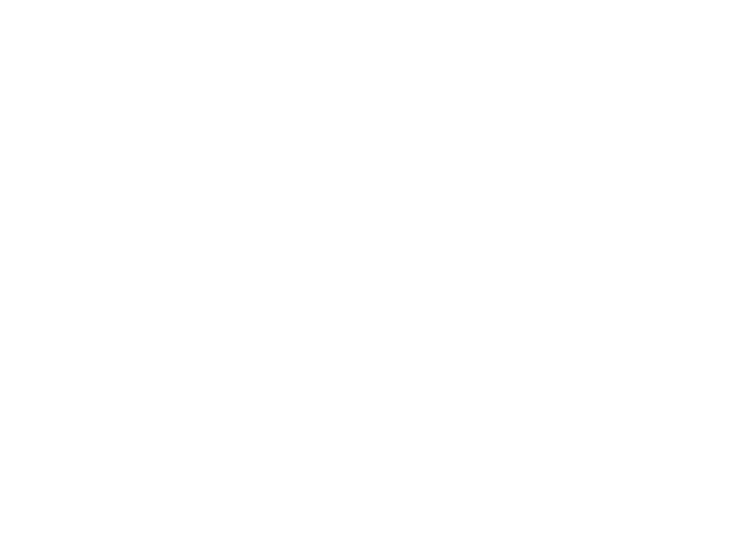
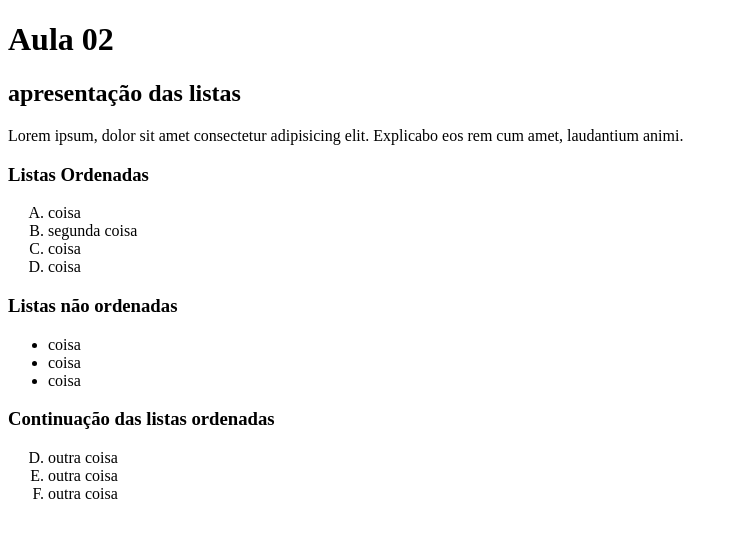
Before and after one commit to raiswss/Gera-aotechHTML, a plain HTML site: page index.html in a window 1280 px wide. Shown: the whole page, without its empty margins (0-733 px from the left). Drawn offline with Linux system fonts and the light colour scheme.

Commit message:
inserção de exemplos de listas rdenadas e não ordenadas

```diff
--- a/index.html
+++ b/index.html
@@ -6,6 +6,30 @@
     <title>Document</title>
 </head>
 <body>
+<h1>Aula 02</h1>
+<h2>apresentação das listas</h2>
+<p>Lorem ipsum, dolor sit amet consectetur adipisicing elit. Explicabo eos rem cum amet, laudantium animi.</p>
+<h3>Listas Ordenadas</h3>
+<ol type="A"><li> coisa</li>
+    <li>segunda coisa</li>
+    <li>coisa</li>
+    <li>coisa</li>
+
+</ol>
+
+<h3>Listas não ordenadas</h3>
+<ul><li>coisa</li>
+    <li>coisa</li>
+    <li>coisa</li>
+
+</ul>
+<h3>Continuação das listas ordenadas</h3>
+
+<ol type="A" start="4">
+    <li>outra coisa</li>
+    <li>outra coisa</li>
+    <li>outra coisa</li>
+</ol>
 
 </body>
 </html>
```
